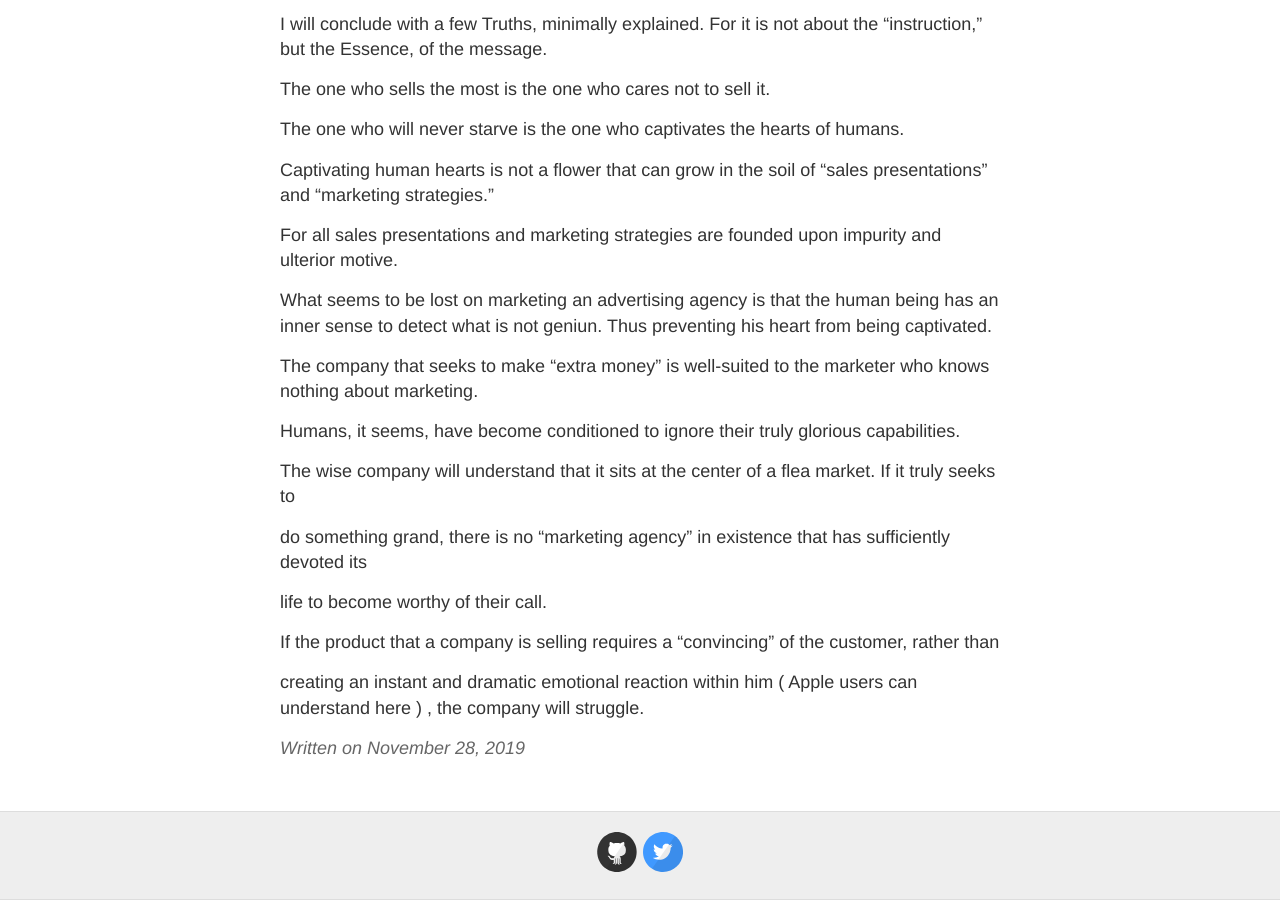
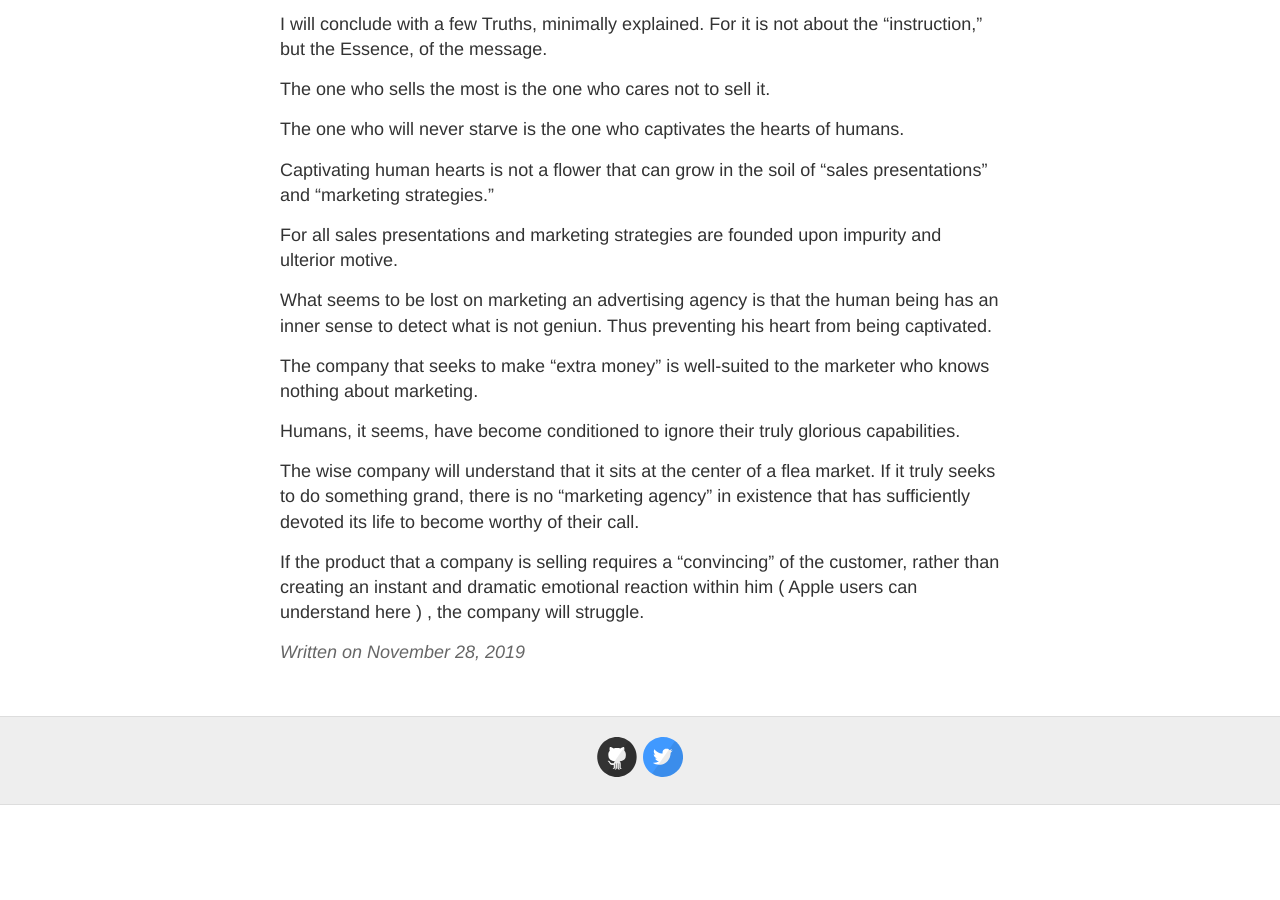
Before and after one commit to KaushalSharmaMd/KaushalSharmaMd.github.io, a Jekyll site: the page built from _posts/2019-11-28-why-almost-all-forms-of-marketing-is-scam.md, in a window 1280 px wide and 900 px high, scrolled down 1326 px. Built offline with Jekyll 4.4.1, drawn with Linux system fonts in a browser that asks for light colours; after the commit the page ends 2131 px from its top, so only the background shows below that.

```diff
--- a/_posts/2019-11-28-why-almost-all-forms-of-marketing-is-scam.md
+++ b/_posts/2019-11-28-why-almost-all-forms-of-marketing-is-scam.md
@@ -63,12 +63,6 @@ The company that seeks to make "extra money” is well-suited to the marketer wh
 
 Humans, it seems, have become conditioned to ignore their truly glorious capabilities.
 
-The wise company will understand that it sits at the center of a flea market. If it truly seeks to
+The wise company will understand that it sits at the center of a flea market. If it truly seeks to do something grand, there is no “marketing agency” in existence that has sufficiently devoted its life to become worthy of their call.
 
-do something grand, there is no “marketing agency” in existence that has sufficiently devoted its
-
-life to become worthy of their call.
-
-If the product that a company is selling requires a “convincing” of the customer, rather than
-
-creating an instant and dramatic emotional reaction within him ( Apple  users can understand here ) , the company will struggle.
+If the product that a company is selling requires a “convincing” of the customer, rather than creating an instant and dramatic emotional reaction within him ( Apple  users can understand here ) , the company will struggle.
```
